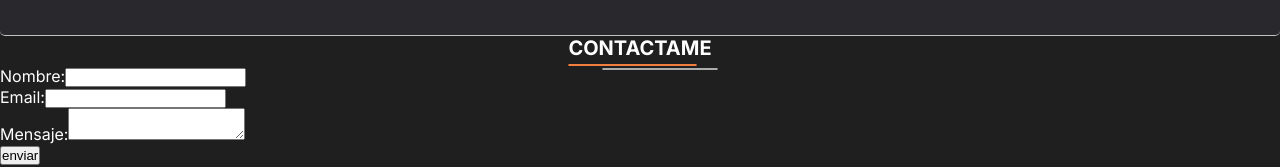
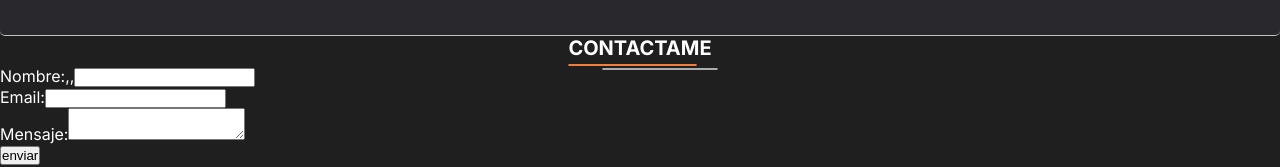
Before and after one commit to jako12287/portfolio, a Next.js app: page /contact in a window 1280 px wide. Shown: the part 175-342 px from the top of the page. Built offline with nearby package versions, Linux system fonts and the light colour scheme.

Commit message:
adjustments form

```diff
--- a/src/app/contact/page.tsx
+++ b/src/app/contact/page.tsx
@@ -28,7 +28,7 @@ const Contact = () => {
         <form onSubmit={handleSubmit(onSubmit)}>
             <div>
 
-                <label htmlFor="name">Nombre:</label>
+                <label htmlFor="name">Nombre:,,</label>
                 <Controller
                     name="name"
                     control={control}
```
